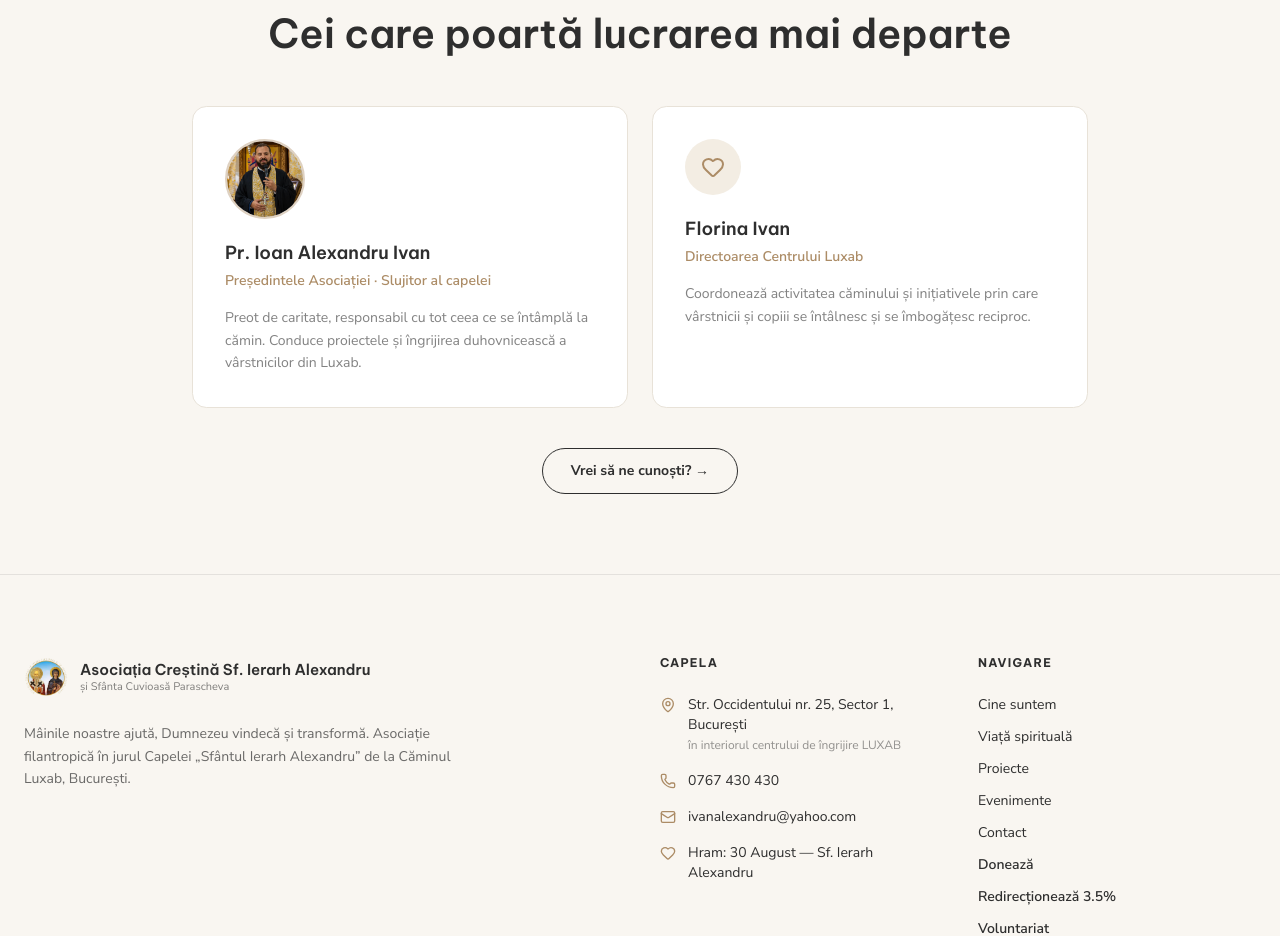
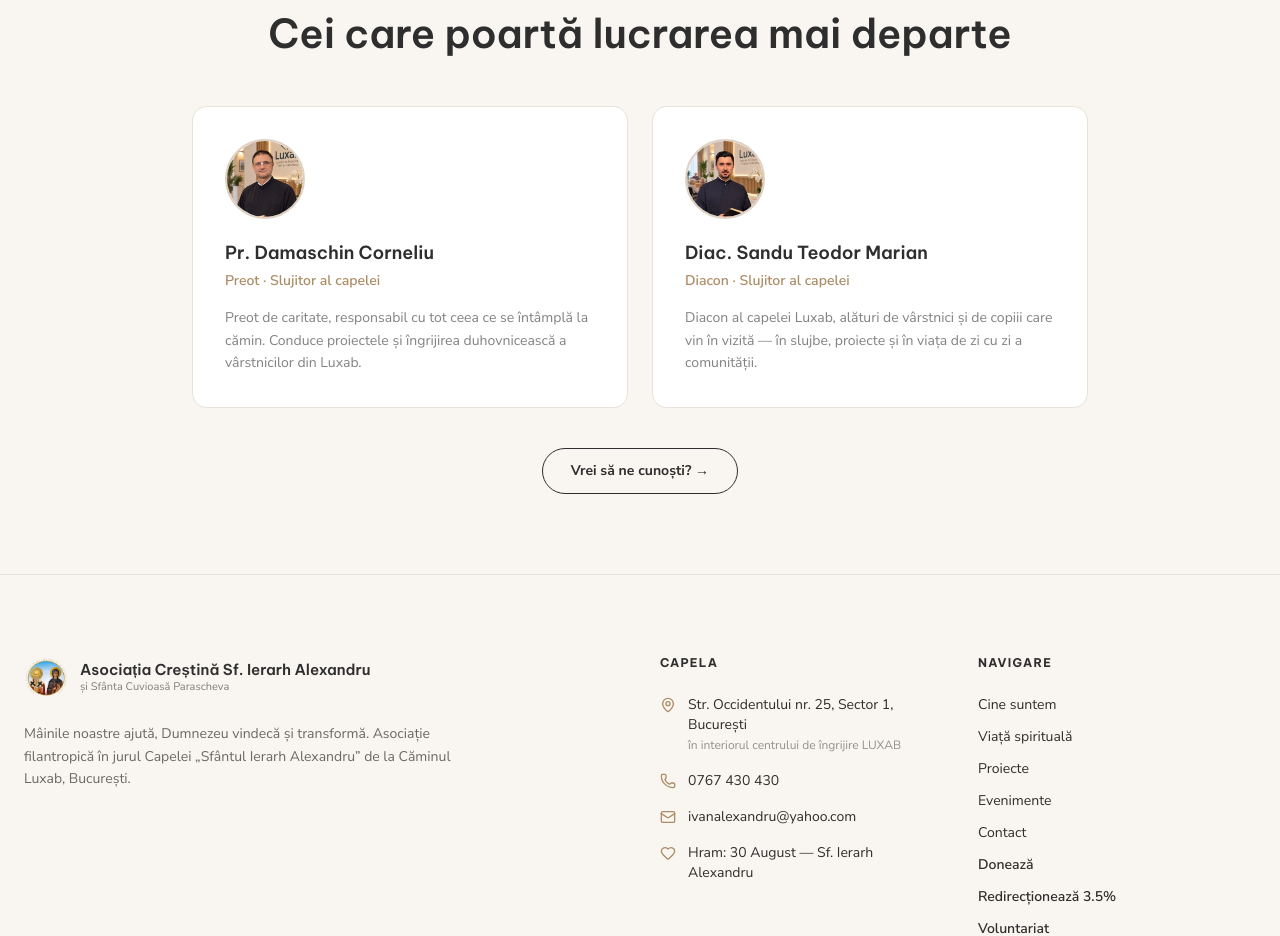
Before and after one commit to listaservice/sfantulalexandru, a Next.js app: page /cine-suntem in a window 1280 px wide. Shown: the part 2740-3676 px from the top of the page. Built offline with nearby package versions, Linux system fonts and the light colour scheme; a web font is replaced by a local one.

Commit message:
Cine suntem: înlocuiește echipa cu Pr. Damaschin Corneliu și Diac. Sandu Teodor Marian (foto reale luxab.ro)

```diff
--- a/src/app/cine-suntem/page.tsx
+++ b/src/app/cine-suntem/page.tsx
@@ -148,15 +148,15 @@ export default function CineSuntemPage() {
               <div className="bg-white border border-[#E8E2D8] rounded-2xl p-8">
                 <div className="relative size-20 rounded-full overflow-hidden mb-5 border-2 border-gold/40">
                   <Image
-                    src="/images/pr-ivan.jpg"
-                    alt="Pr. Ioan Alexandru Ivan"
+                    src="/images/pr-damaschin.webp"
+                    alt="Pr. Damaschin Corneliu"
                     fill
                     className="object-cover object-top"
                     sizes="80px"
                   />
                 </div>
-                <h3 className="text-lg font-semibold text-ink">Pr. Ioan Alexandru Ivan</h3>
-                <p className="text-sm text-gold font-semibold mt-1">Președintele Asociației · Slujitor al capelei</p>
+                <h3 className="text-lg font-semibold text-ink">Pr. Damaschin Corneliu</h3>
+                <p className="text-sm text-gold font-semibold mt-1">Preot · Slujitor al capelei</p>
                 <p className="text-sm text-ink/60 leading-relaxed mt-4">
                   Preot de caritate, responsabil cu tot ceea ce se întâmplă la
                   cămin. Conduce proiectele și îngrijirea duhovnicească a
@@ -164,14 +164,21 @@ export default function CineSuntemPage() {
                 </p>
               </div>
               <div className="bg-white border border-[#E8E2D8] rounded-2xl p-8">
-                <div className="size-14 rounded-full bg-gold-pale flex items-center justify-center mb-5">
-                  <Heart className="size-6 text-gold" />
+                <div className="relative size-20 rounded-full overflow-hidden mb-5 border-2 border-gold/40">
+                  <Image
+                    src="/images/diacon-sandu.webp"
+                    alt="Diac. Sandu Teodor Marian"
+                    fill
+                    className="object-cover object-top"
+                    sizes="80px"
+                  />
                 </div>
-                <h3 className="text-lg font-semibold text-ink">Florina Ivan</h3>
-                <p className="text-sm text-gold font-semibold mt-1">Directoarea Centrului Luxab</p>
+                <h3 className="text-lg font-semibold text-ink">Diac. Sandu Teodor Marian</h3>
+                <p className="text-sm text-gold font-semibold mt-1">Diacon · Slujitor al capelei</p>
                 <p className="text-sm text-ink/60 leading-relaxed mt-4">
-                  Coordonează activitatea căminului și inițiativele prin care
-                  vârstnicii și copiii se întâlnesc și se îmbogățesc reciproc.
+                  Diacon al capelei Luxab, alături de vârstnici și de copiii
+                  care vin în vizită — în slujbe, proiecte și în viața de zi cu
+                  zi a comunității.
                 </p>
               </div>
             </div>
```
Also changed, not shown: public/images/diacon-sandu.webp (added), public/images/pr-damaschin.webp (added).
